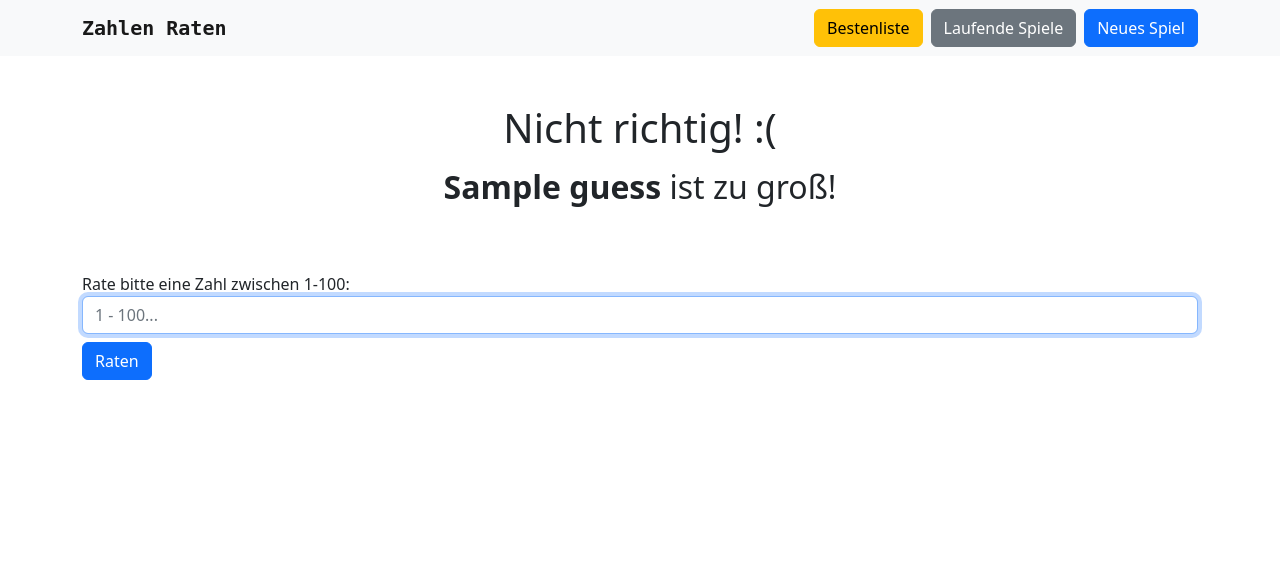
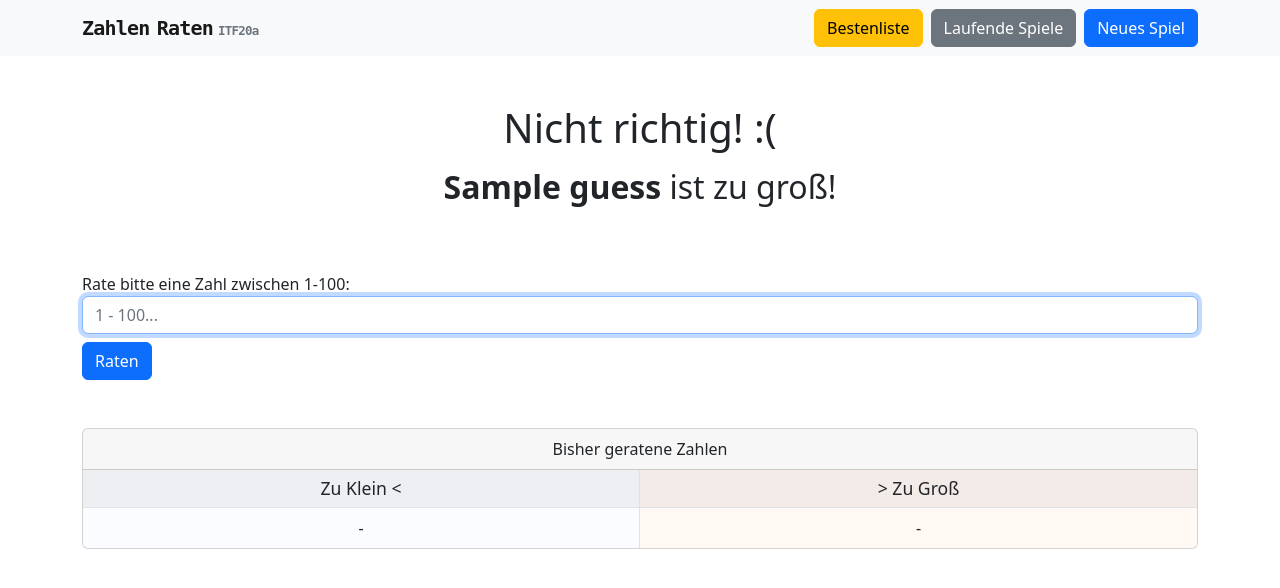
Before and after one commit to leoddd/guess_the_number, a Python web app: template flask/templates/Game.html in a window 1280 px wide. Shown: the top 588 px of the page. Run offline with Jinja, Linux system fonts and the light colour scheme; the template is opened without the code that fills it: most values are stand-ins (such as "Sample title", 1, 10 or a date in 2020).

Commit message:
Add current guesses and running games list

```diff
--- a/flask/app.py
+++ b/flask/app.py
@@ -35,7 +35,7 @@ def leaderboard():
 def runningGames():
     return render_template(
         'RunningGames.html',
-        running_games = database.getRunningGames()
+        running_games = database.getUnfinishedGames()
     )
 
 @app.route('/start', methods = ['POST'])
--- a/flask/static/css/main.css
+++ b/flask/static/css/main.css
@@ -16,7 +16,35 @@ footer {
 }
 
 
-.navbar-brand {
+.bg-less-than {
+    background: rgb(251, 252, 255);
+    border-bottom-left-radius: 6px;
+}
+
+.bg-greater-than {
+    background: rgb(255, 248, 243);
+    border-bottom-right-radius: 6px;
+}
+
+.navbar-brand-title, .navbar-brand-subtitle {
     font-family: monospace;
     font-weight: bold;
+    letter-spacing: -0.8px;
+    word-spacing: -4px;
 }
+.navbar-brand-subtitle {
+    font-size: .78rem;
+}
+
+.table-gold {
+    background: linear-gradient(to bottom, #fadead, #eed48f);
+    border-color: #bb942a;
+}
+.table-silver {
+    background: linear-gradient(to bottom, #d3d3d3, #bdbdbd);
+    border-color: #808080;
+}
+.table-bronze {
+    background: linear-gradient(to bottom, #facc9d, #e9ad71);
+    border-color: #b87634;
+}
--- a/flask/templates/Base.html
+++ b/flask/templates/Base.html
@@ -19,7 +19,8 @@
         <div class="container">
             <a href="/" class="text-decoration-none text-reset">
                 <div class="navbar-brand">
-                    Zahlen Raten
+                    <span class="navbar-brand-title">Zahlen Raten</span>
+                    <span class="navbar-brand-subtitle text-muted">ITF20a</span>
                 </div>
             </a>
 
--- a/flask/templates/Game.html
+++ b/flask/templates/Game.html
@@ -51,4 +51,42 @@
         </form>
     </div>
 
+    {% if game.guesses|length > 0 %}
+        <div class="m-auto card text-center mt-5">
+            <div class="card-header">
+                Bisher geratene Zahlen
+            </div>
+            <div class="card-body p-0">
+                <div class="row mx-0">
+
+                    <div class="col-6 border-end bg-less-than p-0 pb-2">
+                        <div class="border-bottom mb-2 pt-2" style="background: rgba(0, 0, 0, .05);">
+                            <h3 class="mb-2" style="font-size: 1.1rem;">Zu Klein <</h3>
+                        </div>
+                        {% if game.guesses|selectattr("guess", "lt", game.correctGuess)|list|length > 0 %}
+                            {% for guess in game.guesses|selectattr("guess", "lt", game.correctGuess)|sort(attribute="guess") %}
+                                {{ guess.guess }}{% if not loop.last %}, {% endif %}
+                            {% endfor %}
+                        {% else %}
+                            -
+                        {% endif %}
+                    </div>
+                    <div class="col-6 bg-greater-than p-0 pb-2">
+                        <div class="border-bottom mb-2 pt-2" style="background: rgba(0, 0, 0, .05);">
+                            <h3 class="mb-2" style="font-size: 1.1rem;">> Zu Groß</h3>
+                        </div>
+                        {% if game.guesses|selectattr("guess", "gt", game.correctGuess)|list|length > 0 %}
+                            {% for guess in game.guesses|selectattr("guess", "gt", game.correctGuess)|sort(attribute="guess") %}
+                                {{ guess.guess }}{% if not loop.last %}, {% endif %}
+                            {% endfor %}
+                        {% else %}
+                            -
+                        {% endif %}
+                    </div>
+
+                </div>
+            </div>
+        </div>
+    {% endif %}
+
 {% endblock %}
```
Also changed, not shown: flask/templates/RunningGames.html (+11 -1 lines), flask/templates/partials/LeaderboardTable.html (+12 -6 lines), flask/database/database.py (line endings or trailing spaces).
